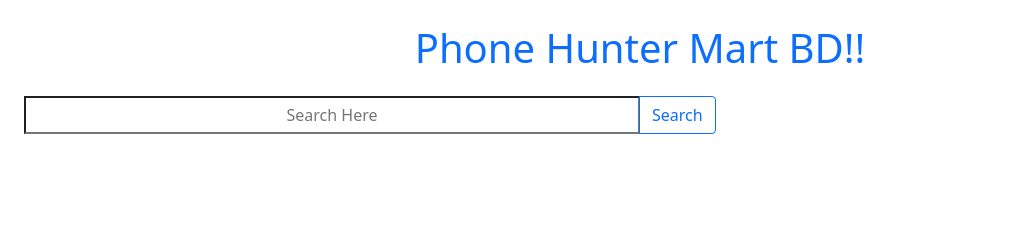
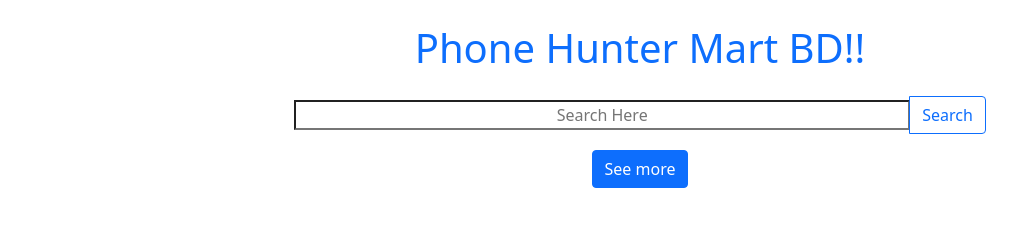
Before and after one commit to bappy-shamsul-alam/phone-hunter-bappy, a plain HTML site: page index.html in a window 1280 px wide. Shown: the whole page, without its empty margins (0-1025 px from the left). Drawn offline with nearby package versions, Linux system fonts and the light colour scheme; no server answers.

Commit message:
See more btn is  added-fourth commit

```diff
--- a/index.html
+++ b/index.html
@@ -15,7 +15,7 @@
     <main>
         <section class="m-4">
 
-                        <div class="input-group mb-3">
+                        <div class="input-group mb-3 d-flex justify-content-center align-items-center">
                             <!-- .form-control -->
                             <input id="search-field" type="text" class="text-center w-50" placeholder="Search Here" aria-label="Recipient's username" aria-describedby="button-addon2">
                             <button id="search-btn" class="btn btn-outline-primary" type="button" id="button-addon2">Search</button>
@@ -36,6 +36,10 @@
                       </div>
                   <!-- </div> -->
 
+                  <div class="d-flex align-items-center justify-content-center mt-4">
+                    <button class="btn btn-primary text-center">See more</button>
+                  </div>
+
 
         </section>
         <!-- -----------------spinner adding----------- -->
```
